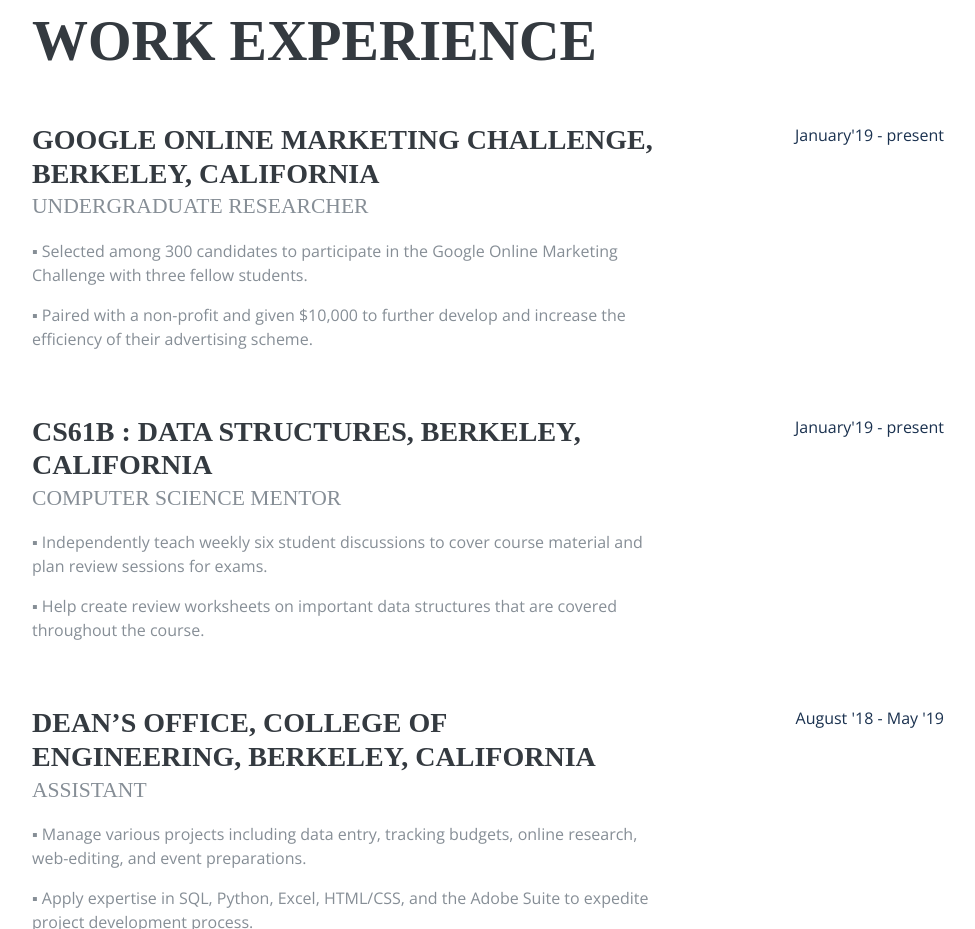
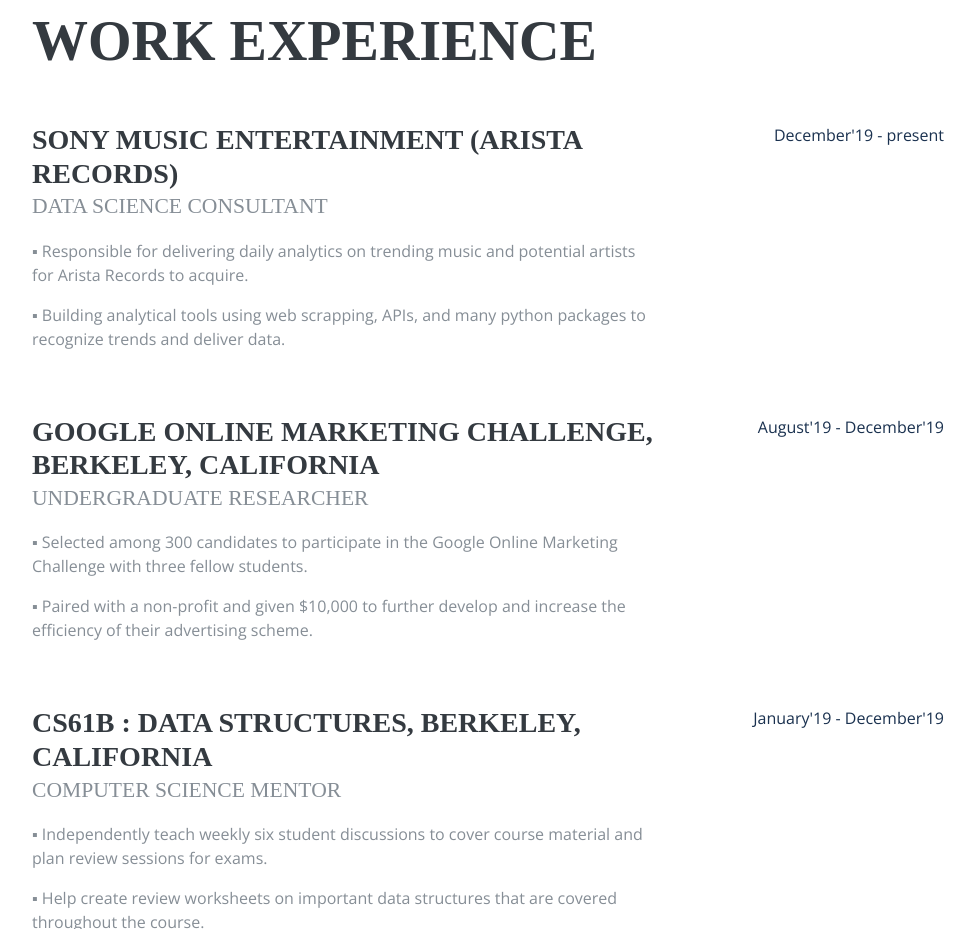
Before and after one commit to johnschulz/johnschulz.github.io, a plain HTML site: page index.html in a window 1280 px wide. Shown: the part 1640-2569 px from the top of the page, without its empty margins (288-1263 px from the left). Drawn offline with nearby package versions, Linux system fonts and the light colour scheme; a web font is replaced by a local one.

Commit message:
new updates1

```diff
--- a/index.html
+++ b/index.html
@@ -377,13 +377,27 @@
           <h2 class="mb-5">Work Experience</h2>
           <div class="resume-item d-flex flex-column flex-md-row mb-5">
             <div class="resume-content mr-auto">
+              <h3 class="mb-0">Sony Music Entertainment (Arista Records)</h3>
+              <div class="subheading mb-3">Data Science Consultant</div>
+              <p>▪ Responsible for delivering daily analytics on trending music and potential artists for Arista Records to acquire.</p>
+              <p>▪ Building analytical tools using web scrapping, APIs, and many python packages to recognize trends and deliver data.</p>
+            </div>
+            <div class="resume-date text-md-right">
+              <span style="color: rgb(26, 49, 79">December'19 - present</span>
+            </div>
+          </div>
+
+
+
+          <div class="resume-item d-flex flex-column flex-md-row mb-5">
+            <div class="resume-content mr-auto">
               <h3 class="mb-0">Google Online Marketing Challenge, Berkeley, California</h3>
               <div class="subheading mb-3">Undergraduate Researcher</div>
               <p>▪ Selected among 300 candidates to participate in the Google Online Marketing Challenge with three fellow students.</p>
               <p>▪ Paired with a non-profit and given $10,000 to further develop and increase the efficiency of their advertising scheme.</p>
             </div>
             <div class="resume-date text-md-right">
-              <span style="color: rgb(26, 49, 79">January'19 - present</span>
+              <span style="color: rgb(26, 49, 79">August'19 - December'19</span>
             </div>
           </div>
 
@@ -395,7 +409,7 @@
               <p>▪ Help create review worksheets on important data structures that are covered throughout the course.</p>
             </div>
             <div class="resume-date text-md-right">
-              <span style="color: rgb(26, 49, 79">January'19 - present</span>
+              <span style="color: rgb(26, 49, 79">January'19 - December'19</span>
             </div>
           </div>
 
```
